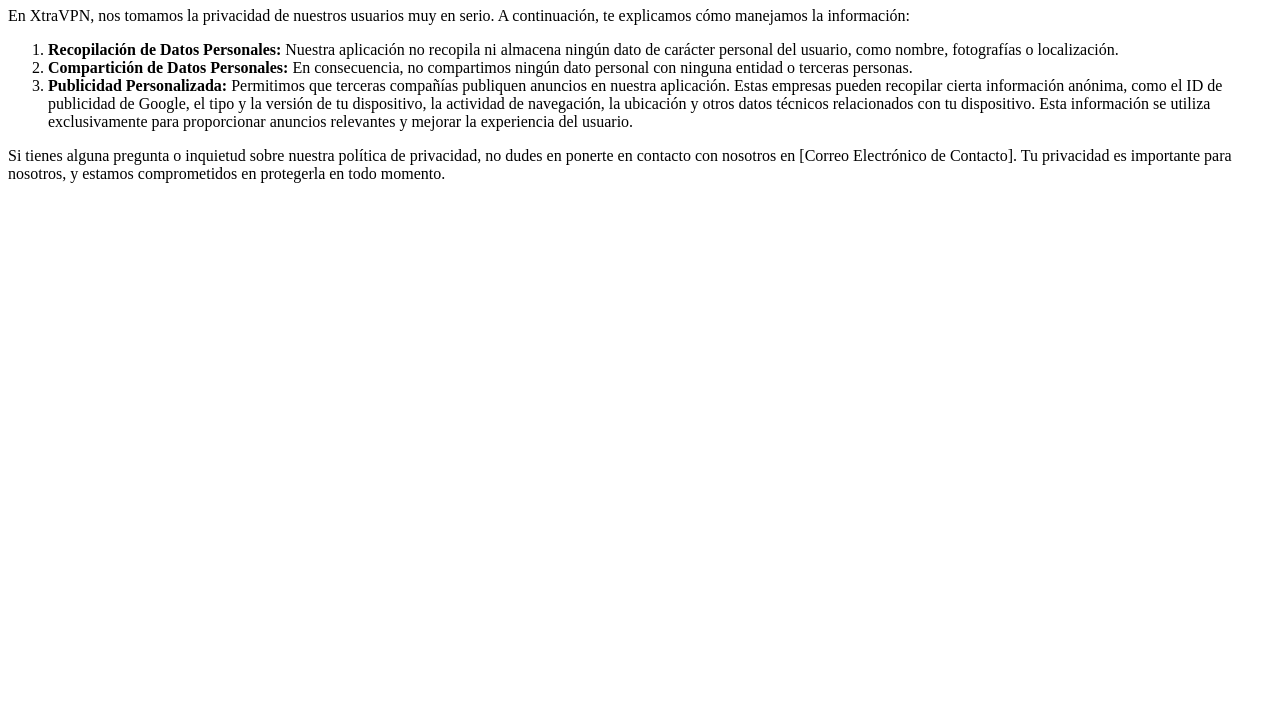
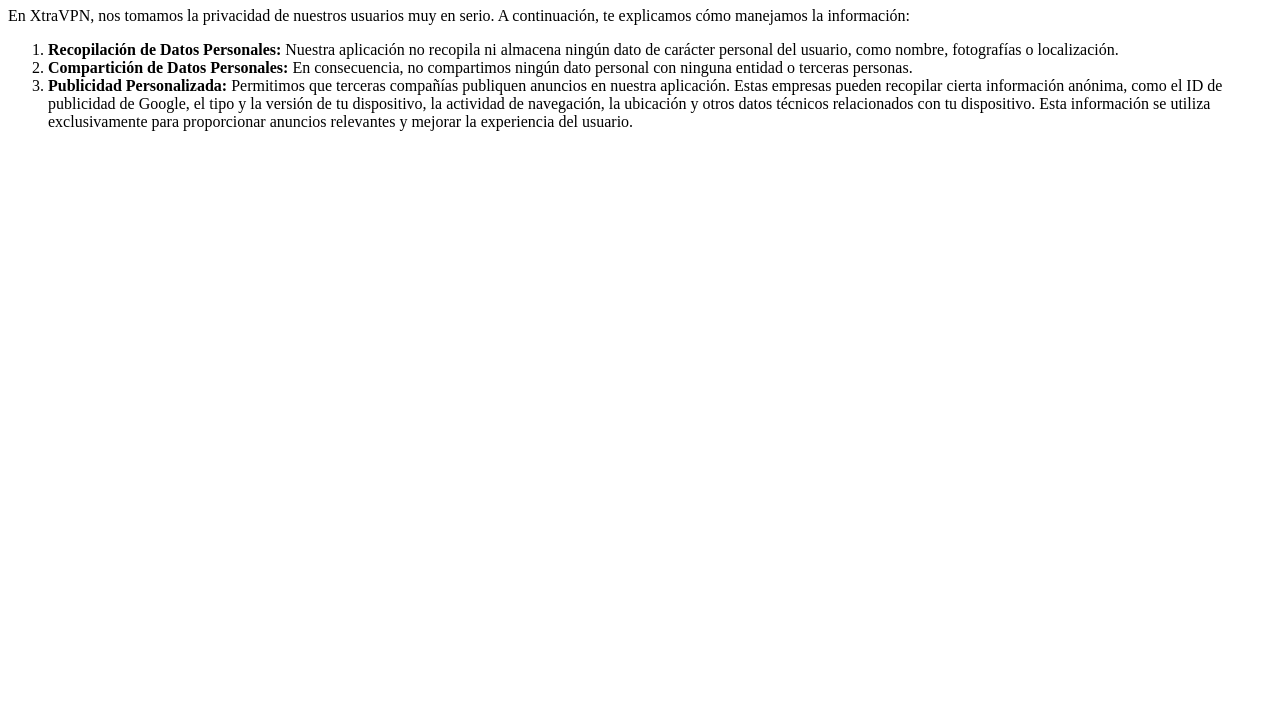
Before and after one commit to geko2023/XtraVPN, a plain HTML site: page index.html in a window 1280 px wide. Shown: the part 73-800 px from the top of the page. Drawn offline with Linux system fonts and the light colour scheme.

Commit message:
Update index.html

```diff
--- a/index.html
+++ b/index.html
@@ -11,6 +11,6 @@
     <li><strong>Compartición de Datos Personales:</strong> En consecuencia, no compartimos ningún dato personal con ninguna entidad o terceras personas.</li>
     <li><strong>Publicidad Personalizada:</strong> Permitimos que terceras compañías publiquen anuncios en nuestra aplicación. Estas empresas pueden recopilar cierta información anónima, como el ID de publicidad de Google, el tipo y la versión de tu dispositivo, la actividad de navegación, la ubicación y otros datos técnicos relacionados con tu dispositivo. Esta información se utiliza exclusivamente para proporcionar anuncios relevantes y mejorar la experiencia del usuario.</li>
   </ol>
-  <p>Si tienes alguna pregunta o inquietud sobre nuestra política de privacidad, no dudes en ponerte en contacto con nosotros en [Correo Electrónico de Contacto]. Tu privacidad es importante para nosotros, y estamos comprometidos en protegerla en todo momento.</p>
+
 </body>
 </html>
```
